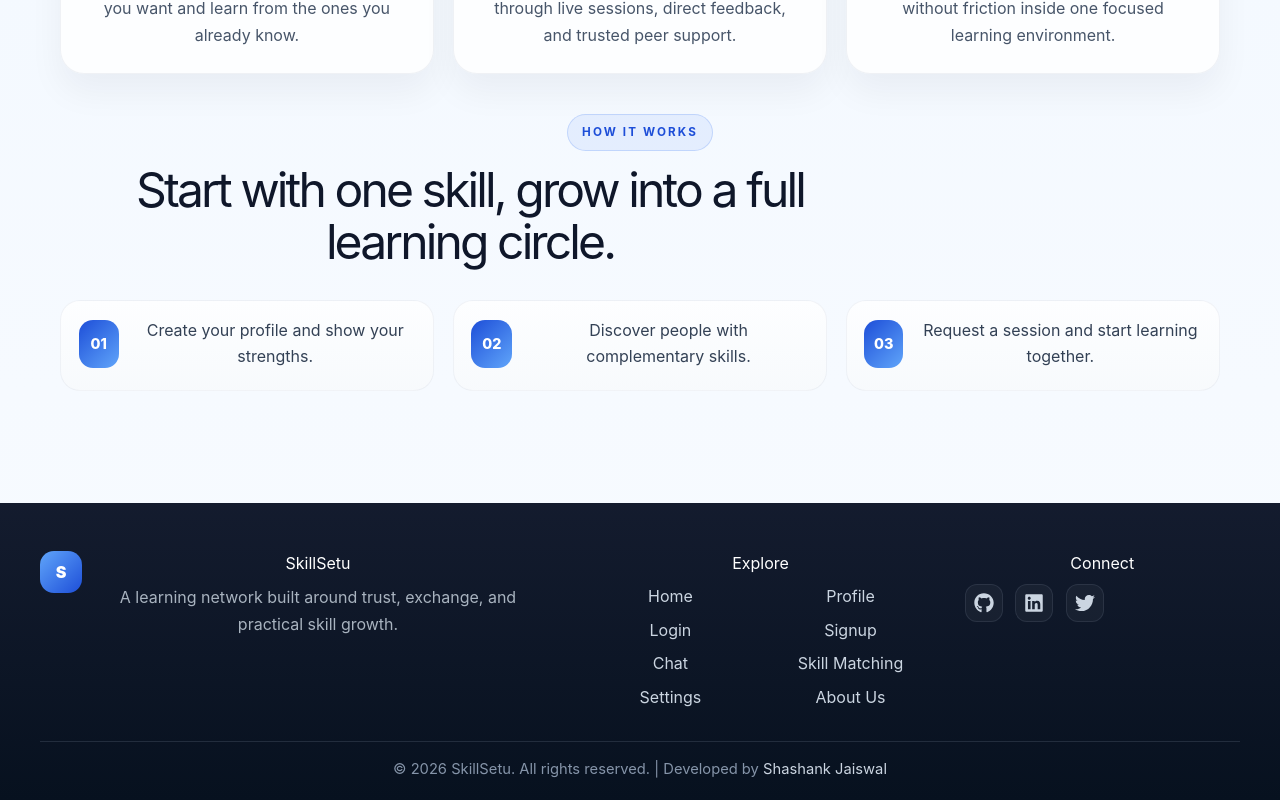
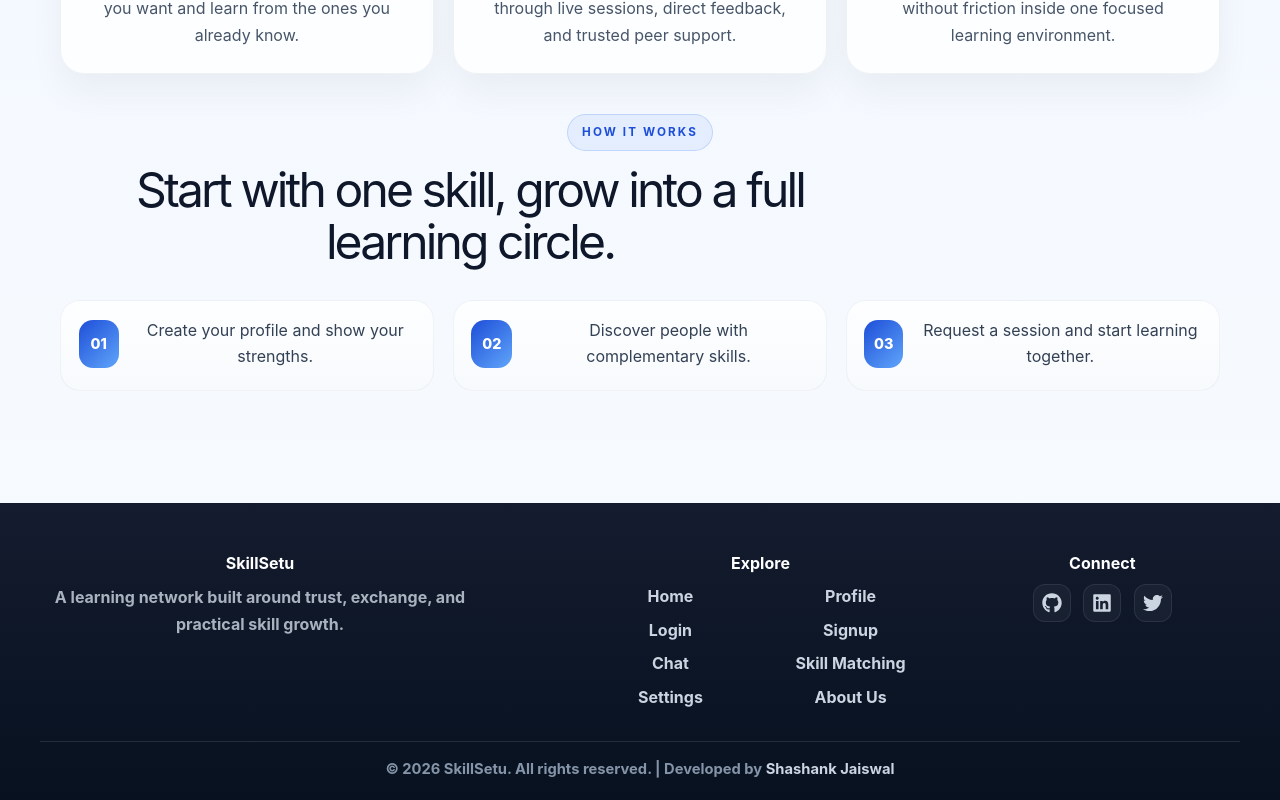
Before and after one commit to shashankjai/SkillSetu-FullStack, a React (Vite) app in the folder client/: page / in a window 1280 px wide. Shown: the part 1250-2050 px from the top of the page. Built offline with nearby package versions, Linux system fonts and the light colour scheme; no server answers.

Commit message:
Update footer styling

```diff
--- a/client/src/components/footer/Footer.jsx
+++ b/client/src/components/footer/Footer.jsx
@@ -22,7 +22,6 @@ const Footer = () => {
     <footer className="site-footer">
       <div className="footer-grid">
         <div className="footer-brand">
-          <span className="brand-mark">S</span>
           <div>
             <h2>SkillSetu</h2>
             <p>
--- a/client/src/pages/Home.css
+++ b/client/src/pages/Home.css
@@ -436,21 +436,11 @@
   gap: 1rem;
 }
 
-.brand-mark {
-  width: 42px;
-  height: 42px;
-  border-radius: 14px;
-  display: inline-grid;
-  place-items: center;
-  background: linear-gradient(135deg, #60a5fa, #1d4ed8);
-  color: white;
-  font-weight: 900;
-}
-
 .footer-brand h2,
 .footer-grid h3 {
   margin: 0 0 0.55rem;
   color: white;
+  font-weight: 700;
 }
 
 .footer-brand p {
@@ -458,6 +448,7 @@
   color: rgba(203, 213, 225, 0.82);
   line-height: 1.7;
   max-width: 440px;
+  font-weight: 700;
 }
 
 .footer-links {
@@ -472,6 +463,7 @@
   color: #cbd5e1;
   text-decoration: none;
   transition: color 0.2s ease, transform 0.2s ease;
+  font-weight: 700;
 }
 
 .footer-links a:hover,
@@ -485,6 +477,7 @@
   display: flex;
   gap: 0.8rem;
   margin-top: 0.5rem;
+  justify-content: center;
 }
 
 .social-row a {
@@ -505,6 +498,7 @@
   color: rgba(148, 163, 184, 0.9);
   text-align: center;
   font-size: 0.92rem;
+  font-weight: 700;
 }
 
 @media (max-width: 900px) {
```
